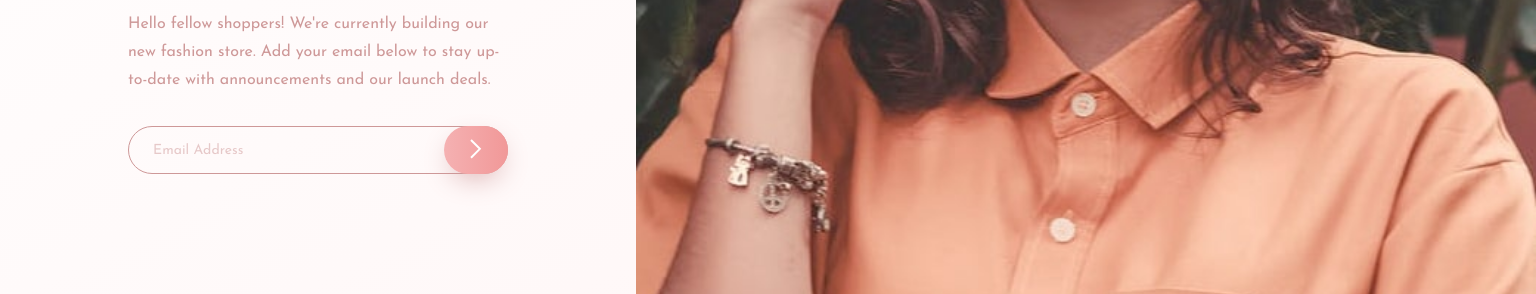
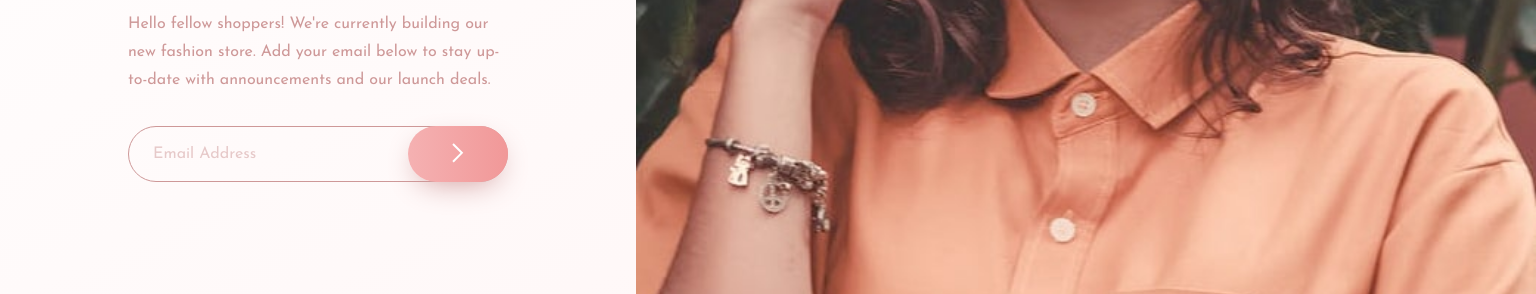
Before and after one commit to aaronkagan/base-apparel-coming-soon-page, a plain HTML site: page index.html in a window 1536 px wide. Shown: the part 490-784 px from the top of the page. Drawn offline with nearby package versions, Linux system fonts and the light colour scheme.

Commit message:
desktop view

```diff
--- a/style.scss
+++ b/style.scss
@@ -77,6 +77,7 @@ body {
       &::placeholder {
         color: #ce9898;
         opacity: 0.5;
+        font-size: 1.4rem;
       }
     }
 
@@ -149,6 +150,32 @@ body {
         line-height: 2.8rem;
       }
     }
+
+    .form {
+      .input {
+        height: 5.6rem;
+        padding-right: 15rem;
+        font-size: 1.6rem;
+
+        &::placeholder {
+          font-size: 1.6rem;
+        }
+      }
+
+      .error-icon {
+        z-index: 1;
+        right: 11rem;
+      }
+
+      .submit {
+        width: 10rem;
+        height: 5.6rem;
+      }
+    }
+
+    .error-text {
+      line-height: 2.8rem;
+    }
   }
 
   .hero-desktop {
```
Also changed, not shown: style.css, 1 other file.
